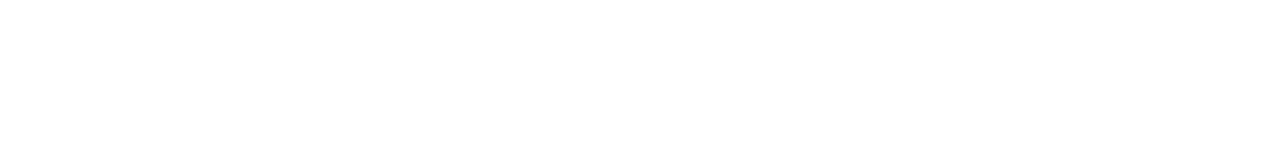
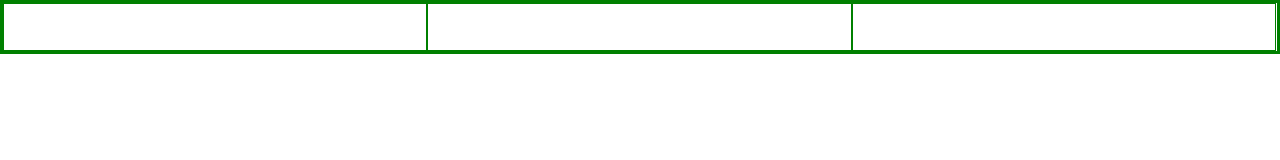
Before and after one commit to afaf98/Youtube-NavBar-Style, a plain HTML site: page index.html in a window 1280 px wide. Drawn offline with Linux system fonts and the light colour scheme.

Commit message:
Create "boxes" for the navbar

```diff
--- a/index.html
+++ b/index.html
@@ -4,7 +4,13 @@
     <meta charset="UTF-8" />
     <meta name="viewport" content="width=device-width, initial-scale=1.0" />
     <link rel="stylesheet" href="style.css" />
-    <title>Document</title>
+    <title>Youtube Navbar style</title>
   </head>
-  <body></body>
+  <body>
+    <nav class="navbar">
+      <div class="navbar-left"></div>
+      <div class="navbar-searchbar"></div>
+      <div class="navbar-right"></div>
+    </nav>
+  </body>
 </html>
--- a/style.css
+++ b/style.css
@@ -0,0 +1,27 @@
+/* Show boxes */
+* {
+  border: 1px solid green;
+}
+
+/* Reset */
+body {
+  margin: 0;
+}
+
+/* Setup navbar */
+
+.navbar {
+  height: 6vh;
+  display: flex;
+  flex-direction: row;
+}
+
+.navbar-left {
+  width: 33vw;
+}
+.navbar-searchbar {
+  width: 33vw;
+}
+.navbar-right {
+  width: 33vw;
+}
```
